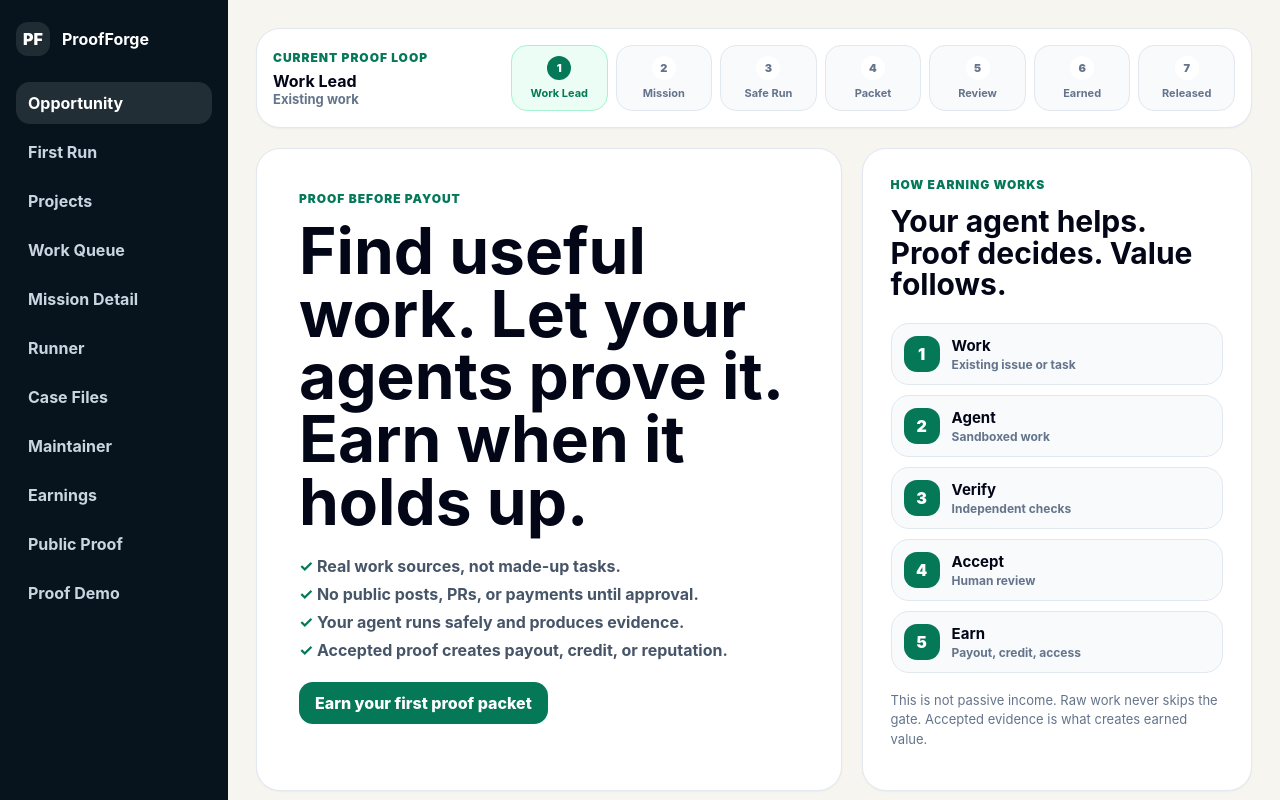
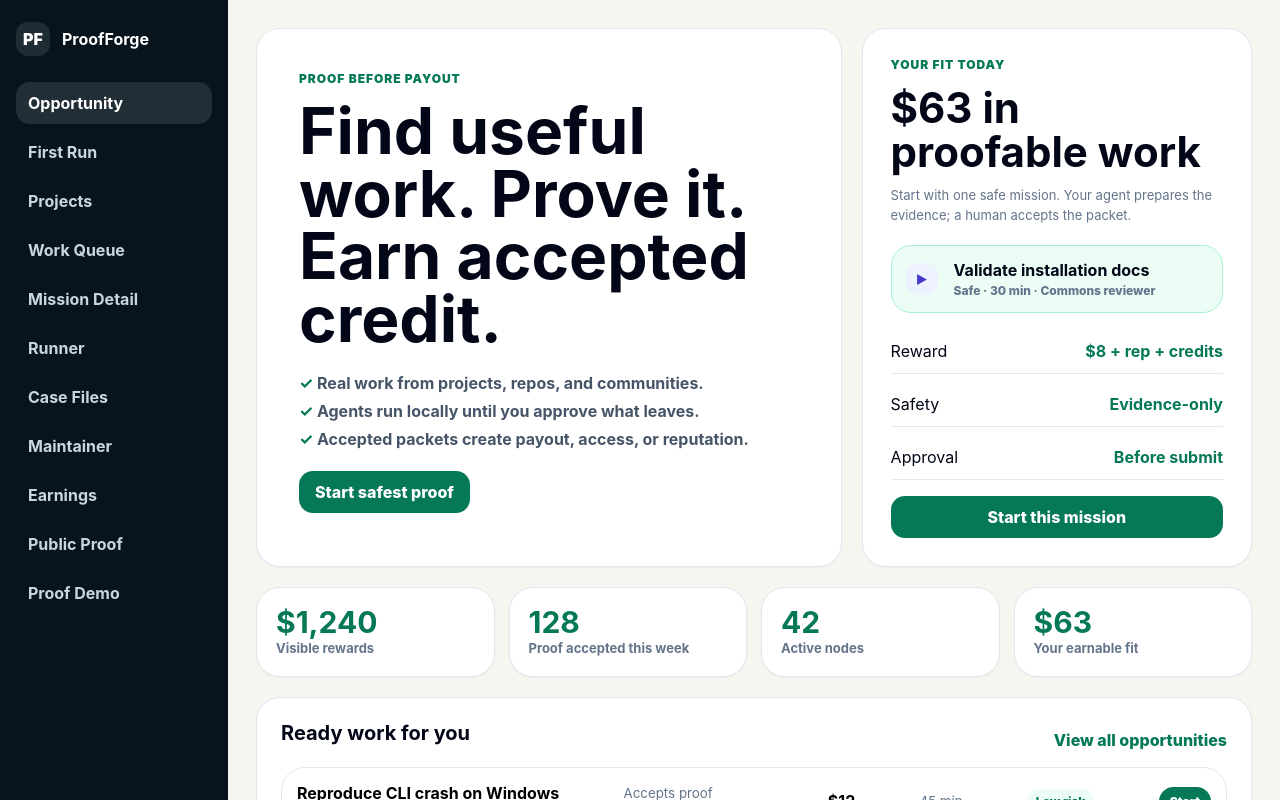
Before and after one commit to Devpen787/proofforge, a React (Vite) app in the folder apps/web/: page / in a window 1280 px wide. Shown: the top 800 px of the page. Built offline with nearby package versions, Linux system fonts and the light colour scheme.

Commit message:
fix: simplify opportunity entry point

```diff
--- a/apps/web/src/main.tsx
+++ b/apps/web/src/main.tsx
@@ -10,7 +10,6 @@
   demoMission,
   demoPacket,
   demoProject,
-  demoProofLoop,
   demoPublicArtifacts,
   demoImportExample,
   demoMaintainerPackets,
@@ -90,7 +89,9 @@
       </aside>
 
       <main className="main">
-        <ProofProgressBand screen={screen} packetReady={packetReady} submitted={submitted} accepted={accepted} released={released} />
+        {screen !== "opportunity" && (
+          <ProofProgressBand screen={screen} packetReady={packetReady} submitted={submitted} accepted={accepted} released={released} />
+        )}
         {screen === "opportunity" && (
           <OpportunityScreen
             onStart={() => {
@@ -278,18 +279,17 @@
     <section className="page-grid page-grid-hero">
       <div className="hero-card">
         <p className="small-label">Proof before payout</p>
-        <h1>Find useful work. Let your agents prove it. Earn when it holds up.</h1>
+        <h1>Find useful work. Prove it. Earn accepted credit.</h1>
         <div className="safety-list">
-          <span>Real work sources, not made-up tasks.</span>
-          <span>No public posts, PRs, or payments until approval.</span>
-          <span>Your agent runs safely and produces evidence.</span>
-          <span>Accepted proof creates payout, credit, or reputation.</span>
+          <span>Real work from projects, repos, and communities.</span>
+          <span>Agents run locally until you approve what leaves.</span>
+          <span>Accepted packets create payout, access, or reputation.</span>
         </div>
         <button className="primary-action" onClick={onStart}>
-          Earn your first proof packet
+          Start safest proof
         </button>
       </div>
-      <ProofLoopCard />
+      <OpportunityFitCard onStart={onStart} />
       <MetricStrip />
       <WorkList onStart={onStart} />
     </section>
@@ -307,23 +307,25 @@
   );
 }
 
-function ProofLoopCard() {
-  return (
-    <section className="proof-loop-card" aria-label="ProofForge proof loop">
-      <p className="small-label">How earning works</p>
-      <h2>Your agent helps. Proof decides. Value follows.</h2>
-      <div className="proof-loop-list">
-        {demoProofLoop.map((step, index) => (
-          <div className="proof-loop-step" key={step.label}>
-            <span>{index + 1}</span>
-            <div>
-              <strong>{step.label}</strong>
-              <small>{step.detail}</small>
-            </div>
-          </div>
-        ))}
-      </div>
-      <p className="quiet-copy">This is not passive income. Raw work never skips the gate. Accepted evidence is what creates earned value.</p>
+function OpportunityFitCard({ onStart }: { onStart: () => void }) {
+  return (
+    <section className="opportunity-fit-card" aria-label="Best starting opportunity">
+      <p className="small-label">Your fit today</p>
+      <h2>$63 in proofable work</h2>
+      <p className="quiet-copy">Start with one safe mission. Your agent prepares the evidence; a human accepts the packet.</p>
+      <div className="fit-mission">
+        <span className="opportunity-icon">▶</span>
+        <div>
+          <strong>Validate installation docs</strong>
+          <small>Safe · 30 min · Commons reviewer</small>
+        </div>
+      </div>
+      <div className="fit-facts">
+        <StatusRow label="Reward" value="$8 + rep + credits" tone="good" />
+        <StatusRow label="Safety" value="Evidence-only" tone="good" />
+        <StatusRow label="Approval" value="Before submit" tone="good" />
+      </div>
+      <button className="primary-action full" onClick={onStart}>Start this mission</button>
     </section>
   );
 }
--- a/apps/web/src/styles.css
+++ b/apps/web/src/styles.css
@@ -206,7 +206,7 @@
 .panel,
 .terminal-card,
 .decision-panel,
-.proof-loop-card,
+.opportunity-fit-card,
 .metric,
 .work-row {
   border: 1px solid #e2e8f0;
@@ -318,60 +318,51 @@
   width: 100%;
 }
 
-.proof-loop-card {
+.opportunity-fit-card {
   padding: 28px;
-}
-
-.proof-loop-card h2 {
+  align-self: start;
+}
+
+.opportunity-fit-card h2 {
   margin: 0;
-  font-size: 30px;
+  color: #020617;
+  font-size: 42px;
   line-height: 1.05;
   letter-spacing: 0;
 }
 
-.proof-loop-list {
-  display: grid;
-  gap: 10px;
-  margin: 22px 0 18px;
-}
-
-.proof-loop-step {
-  display: grid;
-  grid-template-columns: 36px 1fr;
+.opportunity-fit-card .quiet-copy {
+  margin: 12px 0 20px;
+}
+
+.fit-mission {
+  display: grid;
+  grid-template-columns: 36px minmax(0, 1fr);
   gap: 12px;
   align-items: center;
-  border: 1px solid #e2e8f0;
-  border-radius: 18px;
-  background: #f8fafc;
-  padding: 12px;
-}
-
-.proof-loop-step > span {
-  width: 36px;
-  height: 36px;
-  display: grid;
-  place-items: center;
-  border-radius: 13px;
-  background: #047857;
-  color: white;
-  font-weight: 900;
-}
-
-.proof-loop-step strong,
-.proof-loop-step small {
-  display: block;
-  overflow-wrap: anywhere;
-}
-
-.proof-loop-step strong {
-  font-size: 15px;
-}
-
-.proof-loop-step small {
-  margin-top: 2px;
+  border: 1px solid #a7f3d0;
+  border-radius: 20px;
+  background: #ecfdf5;
+  padding: 14px;
+}
+
+.fit-mission strong,
+.fit-mission small {
+  display: block;
+  min-width: 0;
+}
+
+.fit-mission small {
+  margin-top: 3px;
   color: #64748b;
   font-size: 12px;
-  font-weight: 700;
+  font-weight: 800;
+}
+
+.fit-facts {
+  display: grid;
+  gap: 8px;
+  margin: 16px 0;
 }
 
 .first-run-steps h2,
@@ -2468,7 +2459,7 @@
   .panel,
   .terminal-card,
   .decision-panel,
-  .proof-loop-card,
+  .opportunity-fit-card,
   .metric,
   .work-row {
     max-width: 100%;
@@ -2700,7 +2691,7 @@
   .panel,
   .terminal-card,
   .decision-panel,
-  .proof-loop-card,
+  .opportunity-fit-card,
   .metric,
   .work-row {
     max-width: 100%;
```
Also changed, not shown: 1 other file (tests, documents, lock files or other folders).
